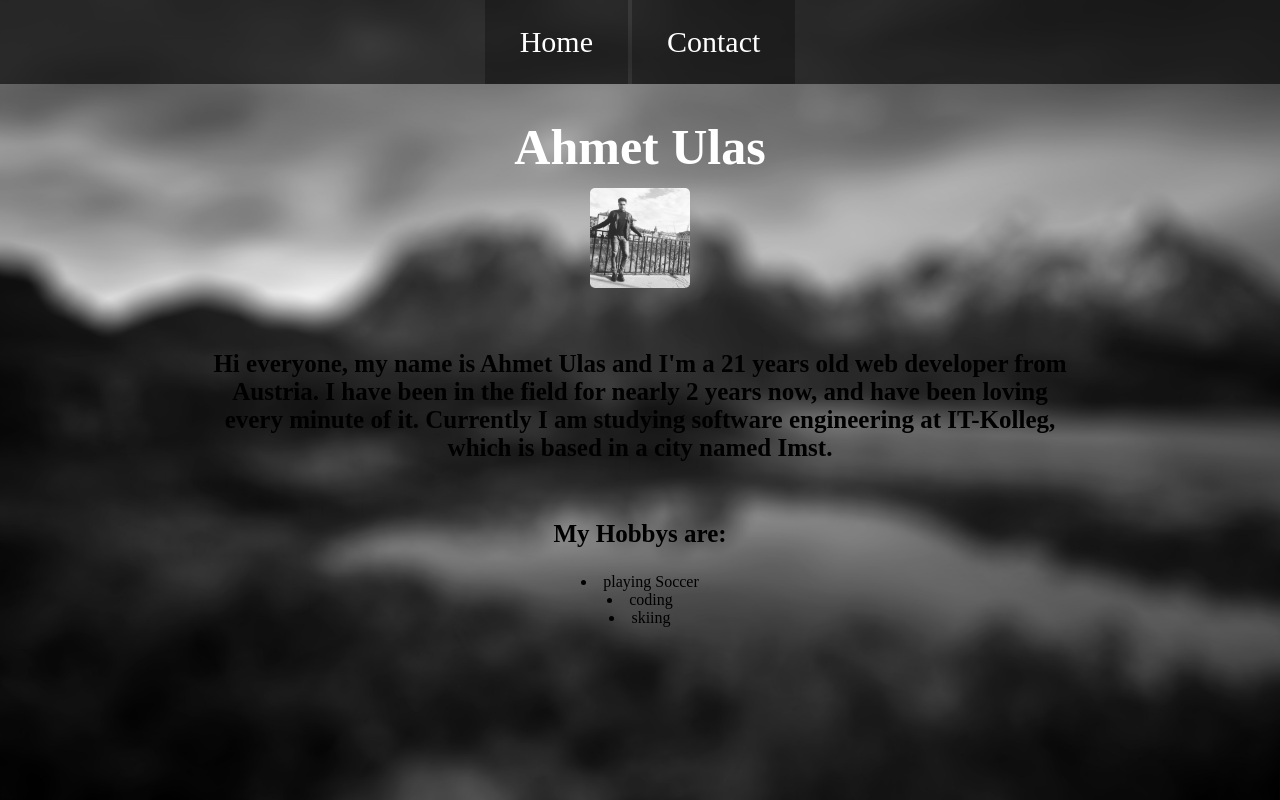
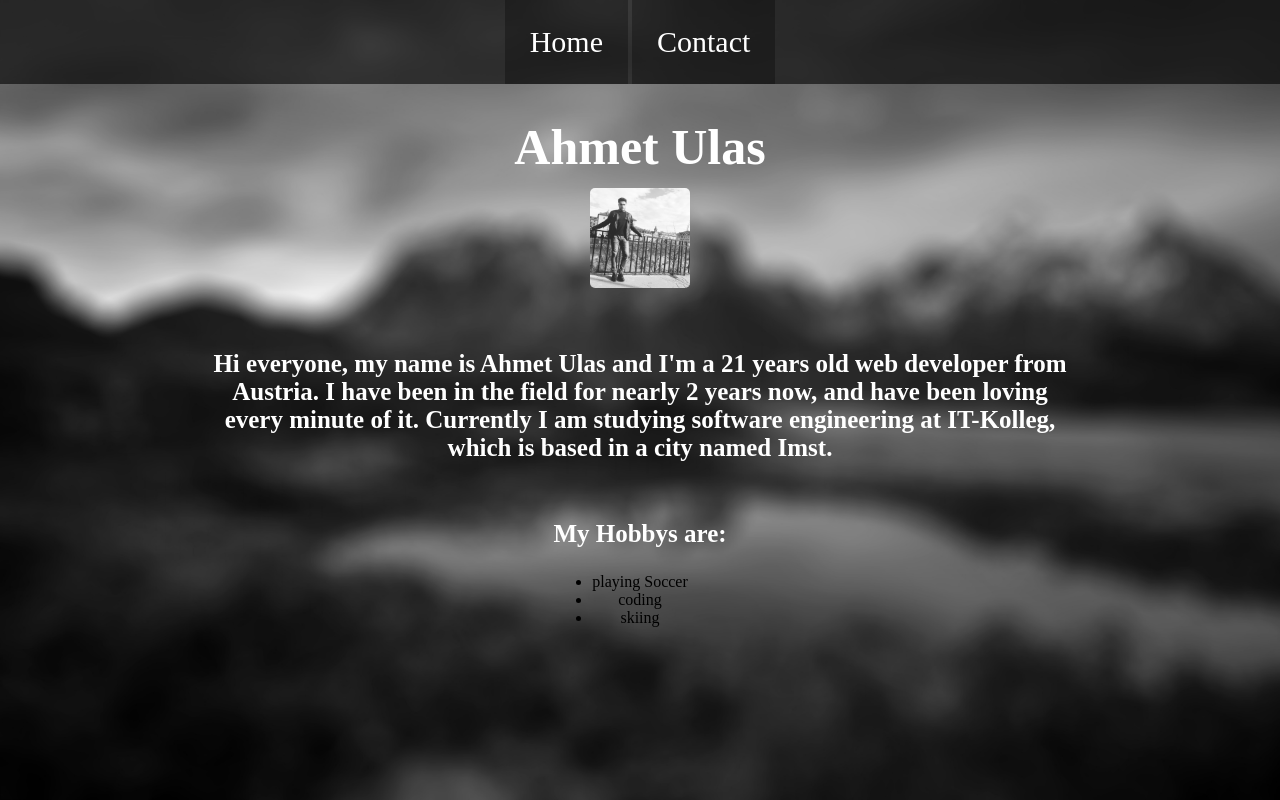
Before and after one commit to Ahmetulas/Ahmetulas.github.io, a plain HTML site: page index.html in a window 1280 px wide. Shown: the top 800 px of the page. Drawn offline with nearby package versions, Linux system fonts and the light colour scheme.

Commit message:
improvements

```diff
--- a/index.html
+++ b/index.html
@@ -3,17 +3,18 @@
   <head>
     <meta charset="utf-8">
     <link rel="stylesheet" href="./style.css">
+    <link rel="shortcut icon" href="./image/profile.jpg" />
 <script type="text/javascript" src="https://ajax.googleapis.com/ajax/libs/jquery/3.2.1/jquery.min.js">
 
 </script>
     </script>
-    <title>Home</title>
+    <title>AhmetUlas</title>
   </head>
   <body>
 
 <!-- header -->
-<ul>
-  <li><a id="anchor" href="file:///Users/ahmetulas/Documents/workspace/Homepage/index.html">Home</a></li>
+<ul class="header">
+  <li><a id="anchor" href="file:///Users/ahmetulas/Documents/Github/ahmetulas.github.io/index.html">Home</a></li>
   <li> <a href="#">Contact</a> </li>
 </ul>
 
@@ -37,9 +38,12 @@
 
       <p>My Hobbys are: </p>
 
-        <li>playing Soccer</li>
-        <li>coding</li>
-        <li>skiing</li>
+
+      <ul class="hobbys">
+        <li class="hobby-li">playing Soccer</li>
+        <li class="hobby-li">coding</li>
+        <li class="hobby-li">skiing</li>
+      </ul>
 
     </div>
   </div>
@@ -59,7 +63,7 @@
         <a href="https://www.linkedin.com/in/ahmet-ulas-748571153" target="_blank"> <img class="icon" src="http://collectiveenlightenment.com/wp-content/uploads/2016/04/linkedin-logo-copy.png" alt=""></a>
         <a href="https://github.com/Ahmetulas" target="_blank"> <img id="git" class="icon" src="./image/github.png" alt=""> </a>
     </div>
-    <p>To send me an E-Mail click the Mail button below.</p>
+    <p>Click the Mail button below to send me an E-Mail.</p>
     <a href="mailto:ahmet-ulas@live.at"><img id="git"class="icon" src="./image/mail.png" alt=""></a>
   </div>
 
--- a/style.css
+++ b/style.css
@@ -8,7 +8,7 @@ body{
    background: -moz-linear-gradient(red, yellow); /* For Firefox 3.6 to 15 */
    background: linear-gradient(to top left, rgb(235, 234, 238), rgb(69, 69, 69)); /* Standard syntax */
 }
-ul{
+.header{
   position: fixed;
   text-align: center;
   width: 100%;
@@ -18,13 +18,13 @@ ul{
   background-color: rgba(0, 0, 0, 0.6);
 
 }
-ul li{
+.header li{
   display: inline-block;
   background-color: rgb(0, 0, 0, 0.3);
   padding: 0;
   margin: 0;
 }
-ul li a{
+.header li a{
   position: relative;
   display: block;
   padding: 25px 25px 25px 25px;
@@ -34,7 +34,7 @@ ul li a{
 }
 
 
-ul li a::before{
+.header li a::before{
   content: '';
   position: absolute;
   top: 0;
@@ -67,7 +67,7 @@ h1{
 p{
   font-family: papyrus;
   font-size: 25px;
-  color: black;
+  color: white;
   font-weight: bold;
 }
 
@@ -122,6 +122,12 @@ display: table;
   padding: 4px;
   transition: all .4s ease-in-out;
 }
+.hobbys{
+text-decoration: none;
+display: inline-block;
+padding: 0;
+margin: 0;
+}
 
 .icon:hover{
   background-color: rgb(240, 138, 4);
```
